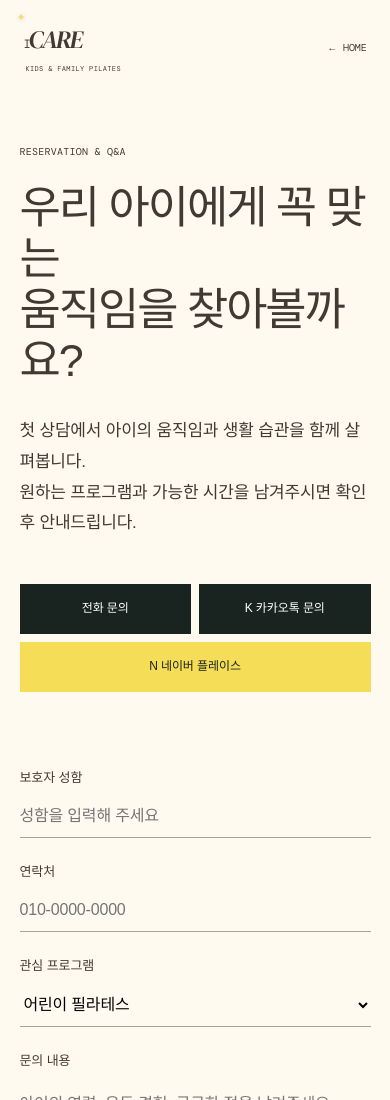
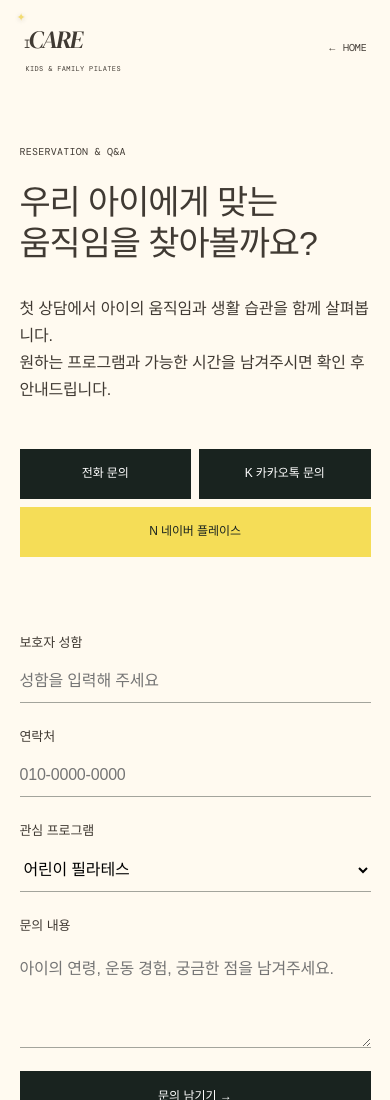
Before and after one commit to didtkdcl2-creator/icare_pilates, a website built with Vite: page inquiry.html in a window 390 px wide. Shown: the top 1100 px of the page. Built offline with nearby package versions, Linux system fonts and the light colour scheme; a web font is replaced by a local one.

Commit message:
Refine compact mobile Korean typography

```diff
--- a/inquiry.html
+++ b/inquiry.html
@@ -181,7 +181,7 @@
       <section class="sub-main">
         <div>
           <p class="eyebrow">RESERVATION & Q&A</p>
-          <h1>우리 아이에게 꼭 맞는<br />움직임을 찾아볼까요?</h1>
+          <h1>우리 아이에게 맞는<br />움직임을 찾아볼까요?</h1>
           <p class="sub-intro">
             첫 상담에서 아이의 움직임과 생활 습관을 함께 살펴봅니다.<br />원하는
             프로그램과 가능한 시간을 남겨주시면 확인 후 안내드립니다.
--- a/typography.css
+++ b/typography.css
@@ -17,9 +17,9 @@ textarea {
 }
 
 /* Softer type color and weight keep the warm palette calm and less digital. */
-body { color: #403a33 !important; font-variation-settings: 'wght' 430; letter-spacing: -.006em; }
-p, li, input, select, textarea { font-variation-settings: 'wght' 420; }
-.manifesto h2, .feature h2, .visit h2, .hero-p h1, .sub h1, .history-main h1 { font-variation-settings: 'wght' 440; }
+body { color: #403a33 !important; font-weight: 400; letter-spacing: -.006em; }
+p, li, input, select, textarea { font-weight: 400; }
+.manifesto h2, .feature h2, .visit h2, .hero-p h1, .sub h1, .history-main h1 { font-weight: 500 !important; }
 .manifesto-bottom p, .feature-copy > p, .section-head > p:last-child, .body-copy p { color: #625a51 !important; }
 
 /* A small brand mark: playful enough for families, restrained enough for a studio. */
@@ -360,3 +360,12 @@ body:has(.history-main) .timeline span { color: #f2db72 !important; }
   }
   .header.header nav.open a:last-child { border-bottom: 0; }
 }
+
+/* Mobile Korean headings: compact, readable, and deliberately limited to two lines. */
+@media (max-width: 700px) {
+  .hero-p h1, .sub h1 { font-size: clamp(31px, 8.7vw, 36px) !important; line-height: 1.22 !important; letter-spacing: -.032em !important; }
+  .history-main h1 { font-size: clamp(34px, 9vw, 39px) !important; line-height: 1.18 !important; }
+  .manifesto h2, .feature h2, .section-head h2, .journal h2 { font-size: clamp(34px, 9vw, 39px) !important; line-height: 1.18 !important; letter-spacing: -.03em !important; }
+  .visit h2 { font-size: clamp(40px, 11vw, 48px) !important; }
+  .sub-intro { font-size: 16px !important; line-height: 1.7 !important; }
+}
```
